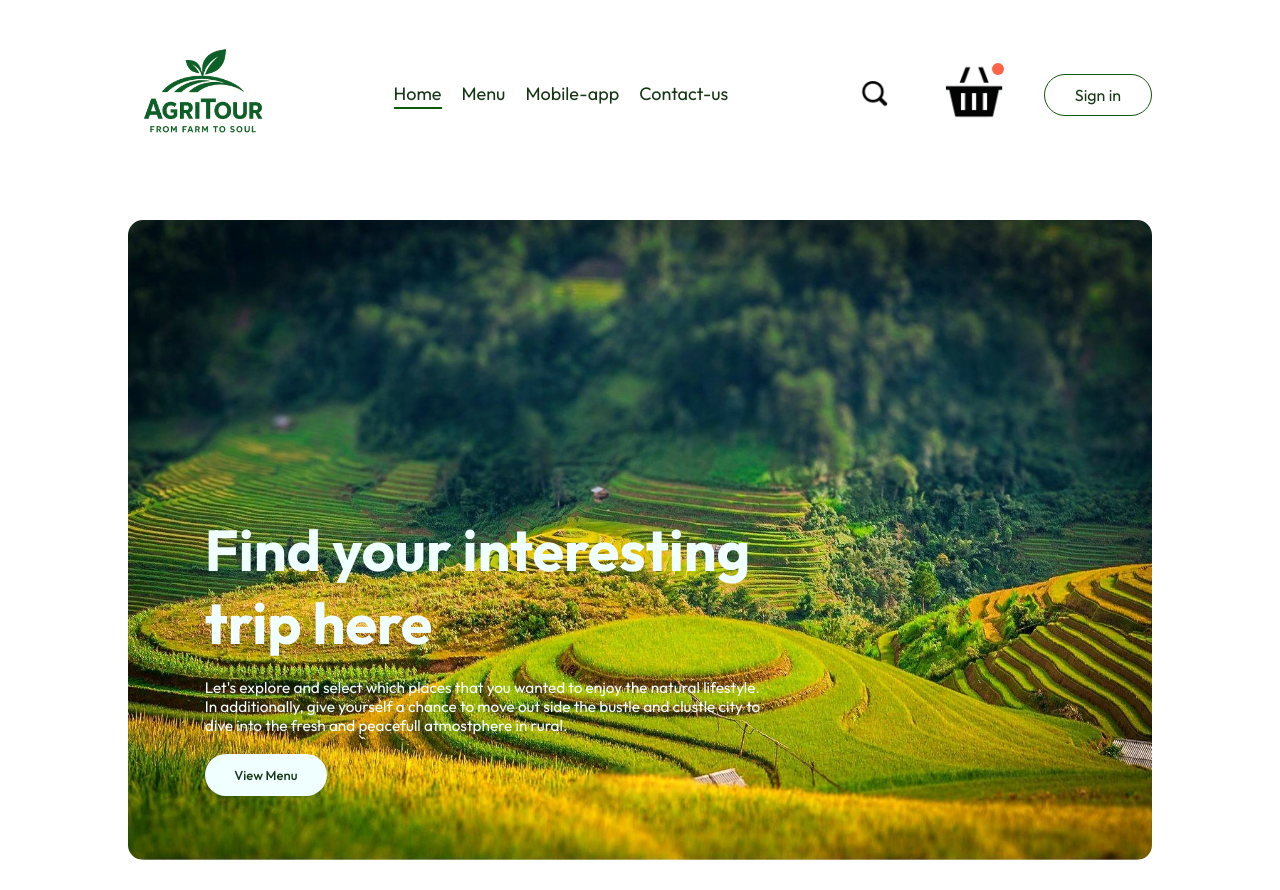
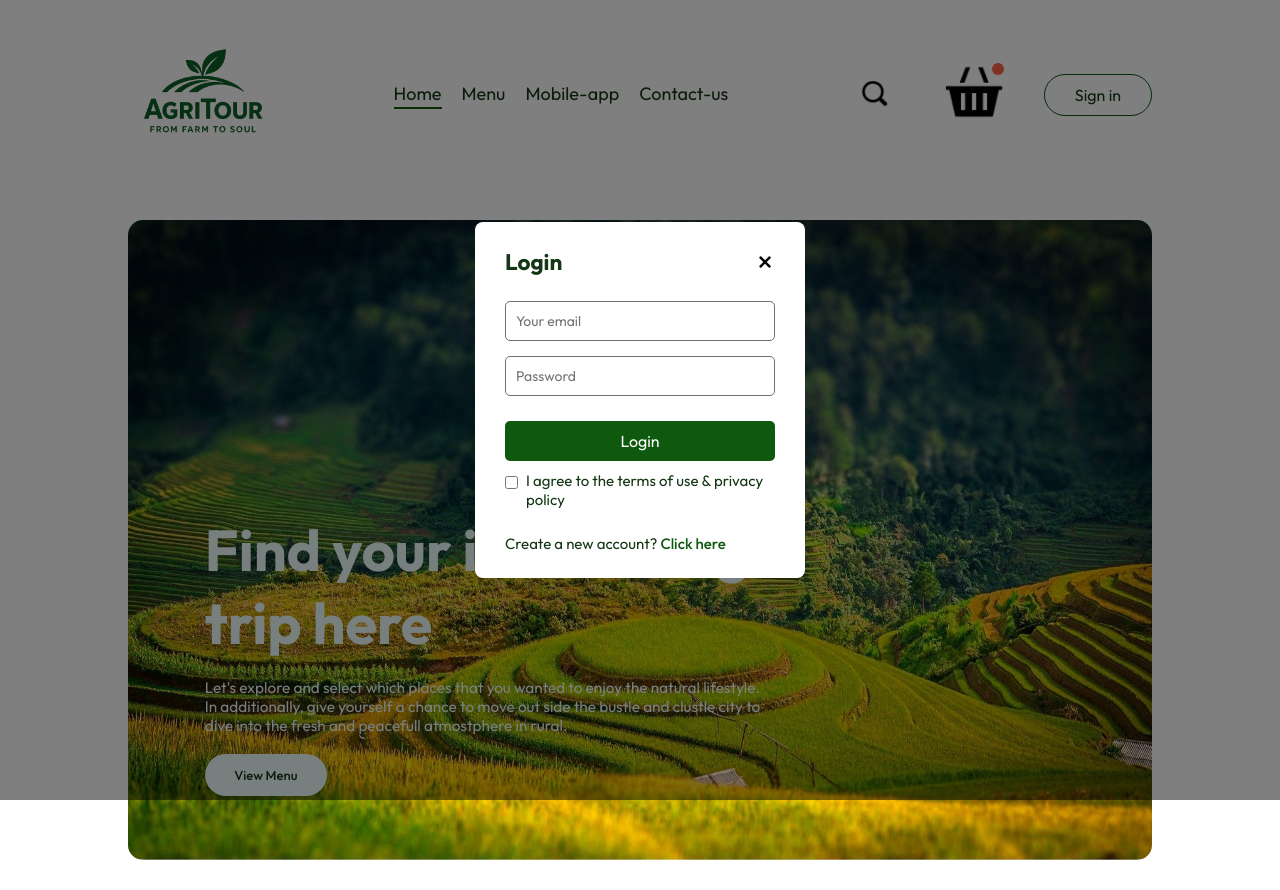
Before and after one commit to NuHuyn/AgriTour, a React (Vite) app in the folder font_end/: page / in a window 1280 px wide. Both pictures are taken after a click on the button "Sign in". Built offline with nearby package versions, Linux system fonts and the light colour scheme.

Commit message:
add login popup

```diff
--- a/font_end/src/App.jsx
+++ b/font_end/src/App.jsx
@@ -1,20 +1,30 @@
-import React from 'react'
+import React, { useState } from 'react';
 import Navbar from './components/Navbar/Navbar'
 import { Route, Routes } from 'react-router-dom'
 import Home from './pages/Home/Home'
 import Cart from './pages/Cart/Cart'
 import PlaceOrder from './pages/PlaceOrder/PlaceOrder'
 
+import LoginPopup from './components/LoginPopup/loginPopup'
+
+
 const App = () => {
+
+  const [showLogin, setShowLogin] = useState(false);
+
   return (
+   <>
+   {showLogin?<LoginPopup setShowLogin={setShowLogin} />:<></>}
     <div className ='app'>
-      <Navbar/>
+      <Navbar setShowLogin={setShowLogin}/>
       <Routes>
         <Route path='/' element={<Home/>} />
         <Route path='/cart' element={<Cart/>} />
         <Route path='/order' element={<PlaceOrder/>} />
       </Routes>
     </div>
+
+   </>
   )
 }
 
--- a/font_end/src/assets/assets.js
+++ b/font_end/src/assets/assets.js
@@ -1,6 +1,7 @@
 import banner from './banner.jpg';
 import search_icon from './search-icon.png';
 import basket_icon from './basket.png';
+import cross_icon from './cross-icon.png';
 import central_vietnam from './central-vietnam.jpg';
 import daklak from './daklak.webp';
 import education from './education.jpg';
@@ -33,6 +34,7 @@
   banner,
   search_icon,
   basket_icon,
+  cross_icon,
   central_vietnam,
   daklak,
   education,
--- /dev/null
+++ b/font_end/src/components/LoginPopup/LoginPopup.css
@@ -0,0 +1,67 @@
+.cross-icon{
+  width: 20px;
+  cursor: pointer;
+}
+.login-popup{
+  position:absolute;
+  z-index:1;
+  width: 100%;
+  height:100%;
+  background-color: rgba(0,0,0,0.5);
+  display: grid;;
+}
+.login-popup-container{
+  place-self: center;
+  width: max(23vw,330px);
+  color:rgb(21, 55, 21);
+  background-color: white;
+  display: flex;
+  flex-direction: column;
+  gap: 25px;
+  padding: 25px 30px;
+  border-radius: 8px;
+  font-size: 15px;
+  animation:fadeIn 0.5s;
+}
+.login-popup-title{
+  display: flex;
+  justify-content: space-between;
+  align-items: center;
+  color:rgb(21, 55, 21);
+}
+.login-popup-inputs{
+  display: flex;
+  flex-direction: column;
+  gap: 15px;
+}
+.login-popup-inputs input{
+  outline: none;
+  padding: 10px;
+  font-size: 14px;
+  border:1px solid rgb(104, 118, 111);
+  border-radius: 5px;
+}
+.login-popup-container button{
+  background-color: rgb(15, 89, 15);
+  color: white;
+  border:none;
+  padding:10px;
+  font-size: 16px;
+  border-radius:5px;
+  cursor: pointer;
+  transition: 0.3s;
+}
+.login-popup-condition{
+  display: flex;
+  align-items: start;
+  gap:8px;
+  margin-top: -15px;
+}
+.login-popup-condition input{
+  margin-top: 5px;
+}
+.login-popup p span{
+  color: rgb(15, 89, 15);
+  font-weight: 500;
+  cursor: pointer;
+}
--- /dev/null
+++ b/font_end/src/components/LoginPopup/LoginPopup.jsx
@@ -0,0 +1,36 @@
+import React,{useState} from 'react'
+import './loginPopup.css'
+import { assets } from '../../assets/assets'
+const loginPopup = ({setShowLogin}) => {
+
+    const [currState,setCurrState]= useState("Login");
+
+  return (
+    <div className='login-popup'>
+      <form className="login-popup-container">
+        <div className="login-popup-title">
+          <h2>{currState}</h2>
+          <img className ="cross-icon" onClick={() =>setShowLogin(false)} src ={assets.cross_icon} alt=""/>
+        </div>
+        <div className="login-popup-inputs">
+              {currState === "Login" ?<></>:<input type="text" placeholder='Your name' required />}
+              <input type="email" placeholder='Your email' required />
+              <input type="password" placeholder='Password' required />
+        </div>
+        <button>{currState === "Sign Up" ? "Create account" : "Login"}</button>
+        <div className="login-popup-condition">
+              <input type="checkbox" />
+              <p>I agree to the terms of use & privacy policy</p>
+        </div>
+        {currState=="Login"
+        ?<p>Create a new account? <span onClick={() => setCurrState("Sign Up")}>Click here</span></p>
+        :<p>Already have an account? <span onClick={() => setCurrState("Login")}>Login here</span></p>
+        }
+
+      </form>
+
+    </div>
+  )
+}
+
+export default loginPopup
--- a/font_end/src/components/Navbar/Navbar.jsx
+++ b/font_end/src/components/Navbar/Navbar.jsx
@@ -1,7 +1,9 @@
 import React, { useState } from 'react'
 import './Navbar.css'
 import { assets } from '../../assets/assets'
-const Navbar = () => {
+
+
+const Navbar = ({setShowLogin}) => {
 
     const [menu,setMenu]= useState("home");
 
@@ -20,7 +22,7 @@
              <img src={assets.basket_icon} alt="" className="basket-icon" />
              <div className="dot"></div>
         </div>
-        <button>Sign in</button>
+        <button onClick={() => setShowLogin(true)}>Sign in</button>
       </div>
 
     </div>
```
Also changed, not shown: font_end/src/assets/cross-icon.png (added).
